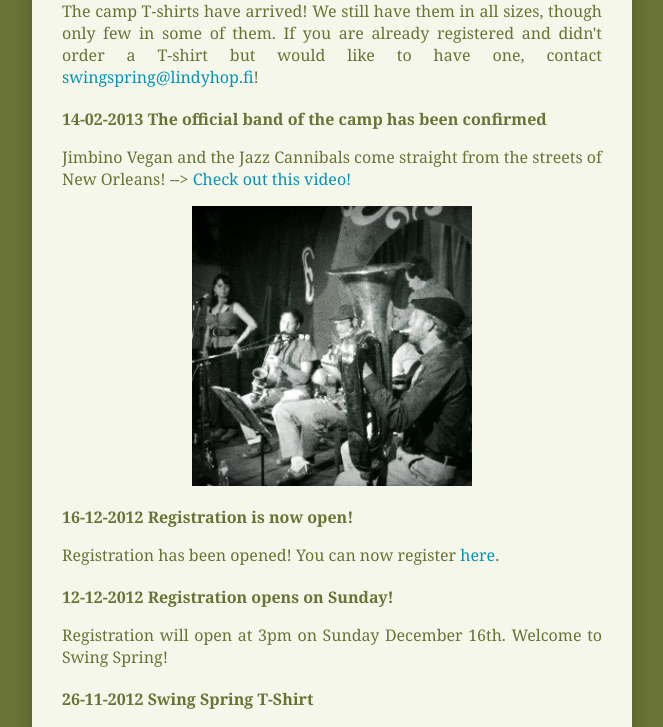
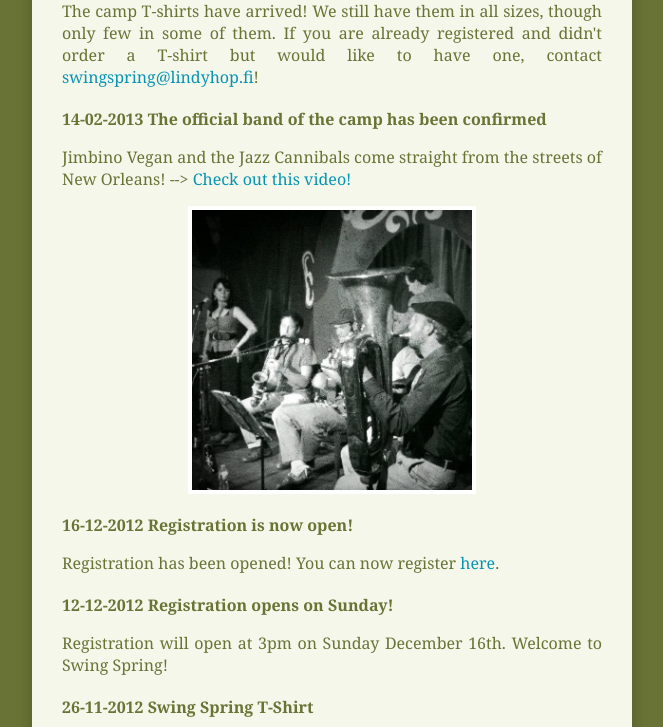
Before and after one commit to mikkomultanen/swingspring2013, a PHP site: page / in a window 1280 px wide. Shown: the part 861-1588 px from the top of the page, without its empty margins (308-971 px from the left). Run offline with PHP 8.4, Linux system fonts and the light colour scheme; some libraries are stand-ins or nearby versions.

Commit message:
Add passe-partout to other photos, map and video

```diff
--- a/eng_news.html
+++ b/eng_news.html
@@ -19,7 +19,7 @@ The camp T-shirts have arrived! We still have them in all sizes, though only few
 <p>
 Jimbino Vegan and the Jazz Cannibals come straight from the streets of New Orleans! --> <a href="http://www.youtube.com/watch?feature=player_embedded&v=8GyR38YnGPs">Check out this video!</a>
 <div class="center">
-<a href="jazzcannibals.jpg"><img src="jazzcannibals.jpg" style="max-width: 280px; width: 100%" alt="Jazz Cannibals"/></a>
+<a href="jazzcannibals.jpg"><img class="passe" src="jazzcannibals.jpg" style="max-width: 280px; width: 100%" alt="Jazz Cannibals"/></a>
 </div>
 </p>
 
--- a/eng_parties.html
+++ b/eng_parties.html
@@ -1,7 +1,7 @@
 <h1 class="page-header">Parties</h1>
 
 <p>
-<a href="jazzcannibals.jpg" style="float: right; margin-left: 0.8em"><img src="jazzcannibals.jpg" style="height: 120px;"/></a>
+<a href="jazzcannibals.jpg" style="float: right; margin-left: 0.8em"><img class="passe" src="jazzcannibals.jpg" style="height: 120px;"/></a>
 There will be total of four nights of dancing during Swing Spring 2013, starting from Wednesday until Saturday! During this time we'll also have exciting competitions and performances. Our official camp band will be Jimbino Vegan and the Jazz Cannibals from New Orleans. Many dancers know Jimmy from his earlier visits to Finland with the band called Too Dumb To Die. In addition to them we will have the very best swing DJs in Finland playing for you!
 </p>
 <ul>
@@ -13,6 +13,8 @@ There will be total of four nights of dancing during Swing Spring 2013, starting
 <li>Sat 11/5 Strictly Lindy Hop Competition<br/>
 	<i>Jimbino Vegan and the Jazz Cannibals</i></li>
 </ul>
+<div class="passe">
 <div class="video-container">
 <iframe width="560" height="315" src="http://www.youtube.com/embed/8GyR38YnGPs" frameborder="0" allowfullscreen></iframe>
 </div>
+</div>
--- a/eng_travel.html
+++ b/eng_travel.html
@@ -3,7 +3,9 @@
 <p>
 Himos, one of the most popular Finnish skiing centers, is also a great place for dancing.
 </p>
+<div class="passe">
 <img style="max-width: 100%" src="http://maps.googleapis.com/maps/api/staticmap?center=61.882642,25.2875&zoom=17&size=600x400&scale=2&format=jpg&sensor=false&maptype=satellite&markers=color:red%7Clabel:C%7C61.882827,25.287105&markers=color:yellow%7Clabel:D%7C61.882898,25.290077&markers=color:green%7Clabel:B%7C61.882468,25.286804&markers=color:blue%7Clabel:A%7C61.882868,25.286247&markers=color:purple%7Clabel:E%7C61.882,25.285442"/>
+</div>
 <p>
 You can find all our <a href="http://goo.gl/maps/hbM2a">locations</a> within walking distance from each other:
 <ol type="A">
--- a/fin_news.html
+++ b/fin_news.html
@@ -27,7 +27,7 @@ Leiripaidat ovat saapuneet ja hienoja ovat! Kaikkia kokoja on vielä jäljellä,
 <p>
 Jimbino Vegan and the Jazz Cannibals tulee suoraan New Orleansista, ja on kunnon kamaa! -->  <a href="http://www.youtube.com/watch?feature=player_embedded&v=8GyR38YnGPs">Katso video täältä!</a>
 <div class="center">
-<a href="jazzcannibals.jpg"><img src="jazzcannibals.jpg" style="max-width: 280px; width: 100%" alt="Jazz Cannibals"/></a>
+<a href="jazzcannibals.jpg"><img class="passe" src="jazzcannibals.jpg" style="max-width: 280px; width: 100%" alt="Jazz Cannibals"/></a>
 </div>
 </p>
 
--- a/fin_parties.html
+++ b/fin_parties.html
@@ -1,7 +1,7 @@
 <h1 class="page-header">Iltatanssit</h1>
 
 <p>
-<a href="jazzcannibals.jpg" style="float: right; margin-left: 0.8em"><img src="jazzcannibals.jpg" style="height: 120px;"/></a>
+<a href="jazzcannibals.jpg" style="float: right; margin-left: 0.8em"><img class="passe" src="jazzcannibals.jpg" style="height: 120px;"/></a>
 Leirillä tanssitaan yhteensä neljänä iltana aina keskiviikosta lauantaihin saakka. Iltatansseissa ennen kaikkea tanssitaan, mutta myös kilpailuja ja esityksiä on tiedossa! Leiribändinä on Jimbino Vegan and the Jazz Cannibals suoraan jazzin syntysijoilta New Orleansista. Jimmy on useille tanssijoille tuttu aikaisemmilta Suomen kiertueiltaan Too Dumb To Die -bändin kanssa. Lisäksi tansseissa soittavat Suomen parhaat swing-DJ:t!
 </p>
 <ul>
@@ -13,6 +13,8 @@ Leirillä tanssitaan yhteensä neljänä iltana aina keskiviikosta lauantaihin s
 <li>La 11.5. Strictly Lindy Hop -kisat<br/>
 	<i>Jimbino Vegan and the Jazz Cannibals</i></li>
 </ul>
+<div class="passe">
 <div class="video-container">
 <iframe width="560" height="315" src="http://www.youtube.com/embed/8GyR38YnGPs" frameborder="0" allowfullscreen></iframe>
 </div>
+</div>
--- a/fin_travel.html
+++ b/fin_travel.html
@@ -3,7 +3,9 @@
 <p>
 Swing Spring pidetään luksus&shy;tason bile- ja majoi&shy;tus&shy;pai&shy;kassa Himok&shy;sen mat&shy;kai&shy;lu&shy;keskuk&shy;sessa Jämsässä Keski-Suomessa hyvien kulku&shy;yhteyk&shy;sien päässä.
 </p>
+<div class="passe">
 <img style="max-width: 100%" src="http://maps.googleapis.com/maps/api/staticmap?center=61.882642,25.2875&zoom=17&size=600x400&scale=2&format=jpg&sensor=false&maptype=satellite&markers=color:red%7Clabel:C%7C61.882827,25.287105&markers=color:yellow%7Clabel:D%7C61.882898,25.290077&markers=color:green%7Clabel:B%7C61.882468,25.286804&markers=color:blue%7Clabel:A%7C61.882868,25.286247&markers=color:purple%7Clabel:E%7C61.882,25.285442"/>
+</div>
 <p>
 Kaikki <a href="http://goo.gl/maps/hbM2a">tapahtumapaikat</a> ovat kävelymatkan päässä toisistaan:
 <ol type="A">
--- a/style.css
+++ b/style.css
@@ -98,6 +98,12 @@
 	{
 		padding: 10px 5%;
 	}
+
+	.passe,
+	.teacher img {
+		padding: 4px;
+		background: #fff;
+	}
 }
 
 @media print {
@@ -178,8 +184,6 @@ a:active
 	width: 120px;
 	margin-right: 0.8em;
 	margin-bottom: 0.8em;
-	padding: 4px;
-	background: #fff;
 }
 
 .right img {
```
